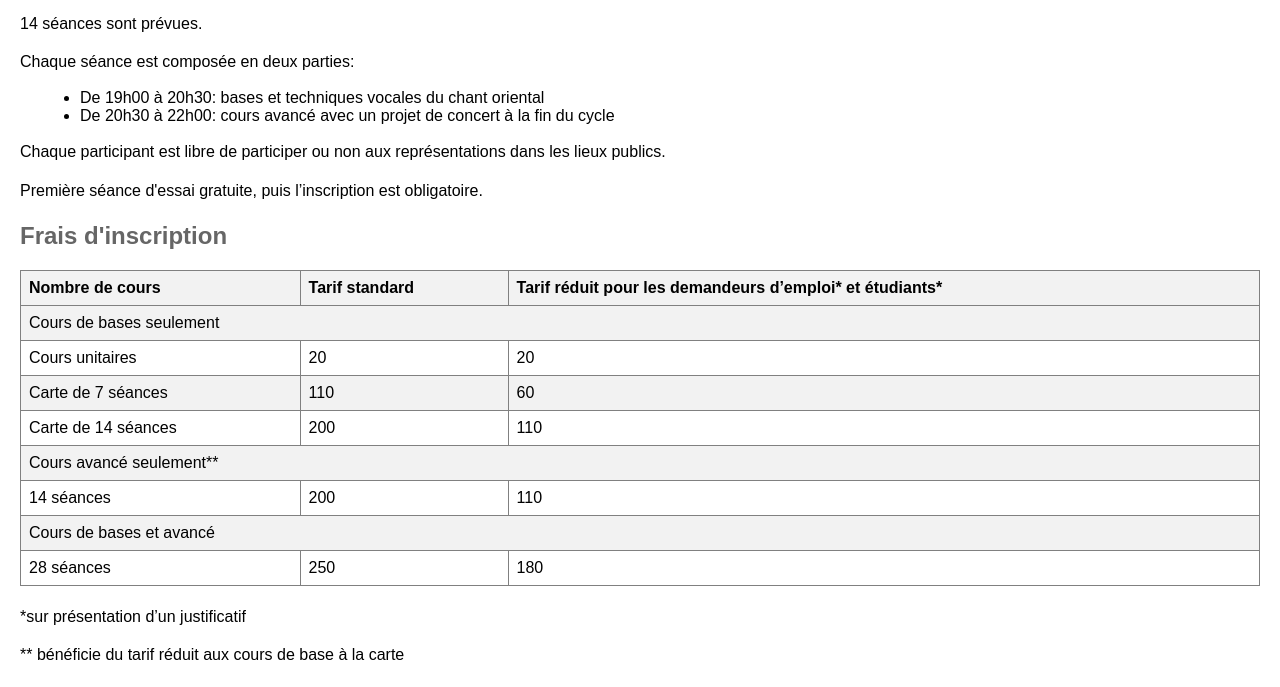
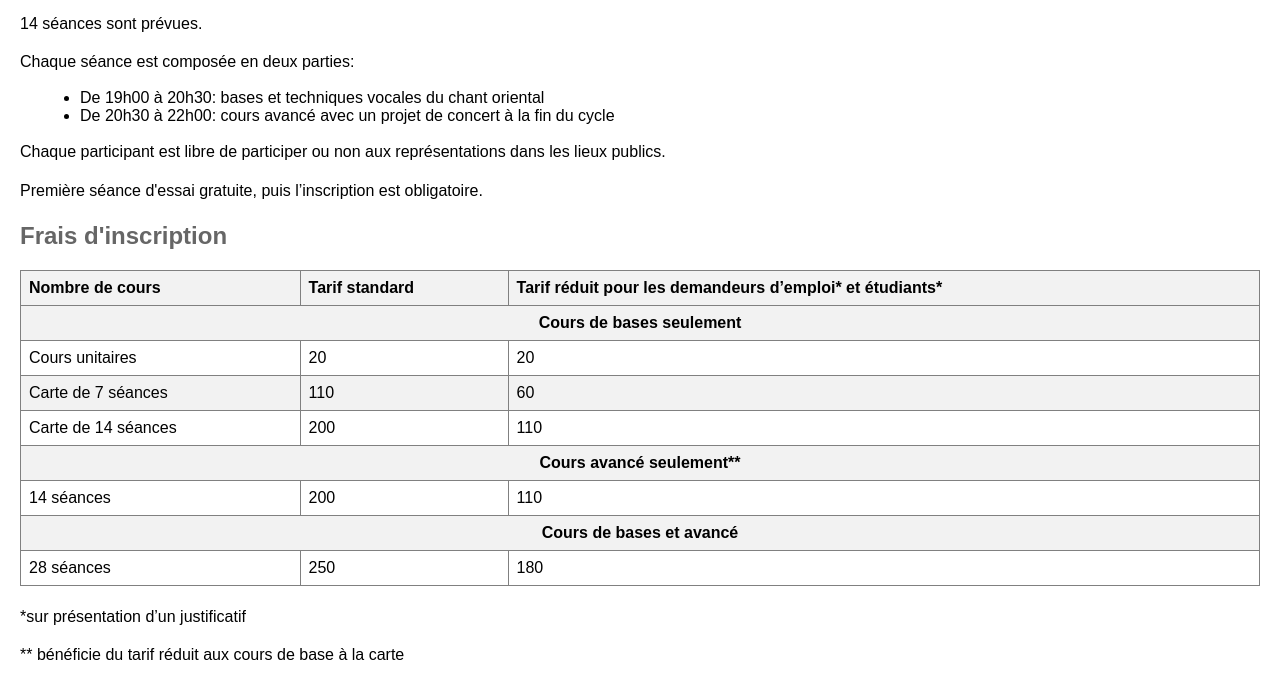
Before and after one commit to tingofurro/tingofurro.github.io, a plain HTML site: page test_alex.html in a window 1280 px wide. Shown: the part 128-815 px from the top of the page. Drawn offline with Linux system fonts and the light colour scheme.

Commit message:
Update test_alex.html

```diff
--- a/test_alex.html
+++ b/test_alex.html
@@ -31,7 +31,7 @@
             <th>Tarif réduit pour les demandeurs d’emploi* et étudiants*</th>
         </tr>
         <tr>
-            <td colspan="3">Cours de bases seulement</td>
+            <td colspan="3" style="text-align: center;"><b>Cours de bases seulement</b></td>
         </tr>
         <tr>
             <td>Cours unitaires</td>
@@ -49,7 +49,7 @@
             <td>110</td>
         </tr>
         <tr>
-            <td colspan="3">Cours avancé seulement**</td>
+            <td colspan="3" style="text-align: center;"><b>Cours avancé seulement**</b></td>
         </tr>
         <tr>
             <td>14 séances</td>
@@ -57,7 +57,7 @@
             <td>110</td>
         </tr>
         <tr>
-            <td colspan="3">Cours de bases et avancé</td>
+            <td colspan="3" style="text-align: center;"><b>Cours de bases et avancé</b></td>
         </tr>
         <tr>
             <td>28 séances</td>
```
